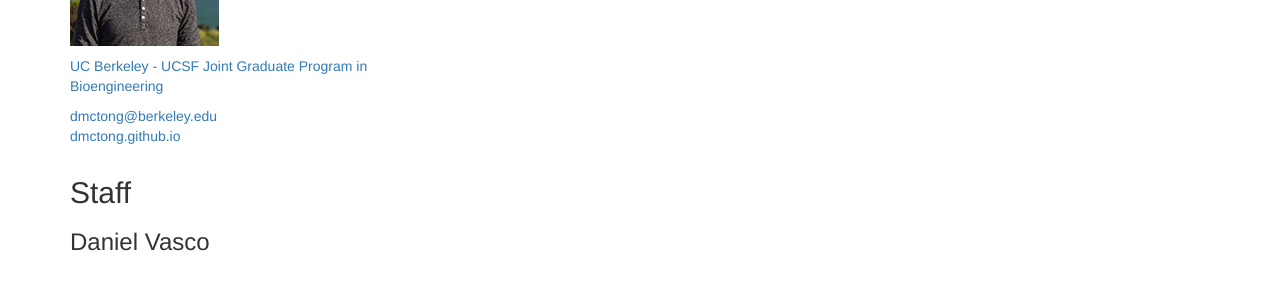
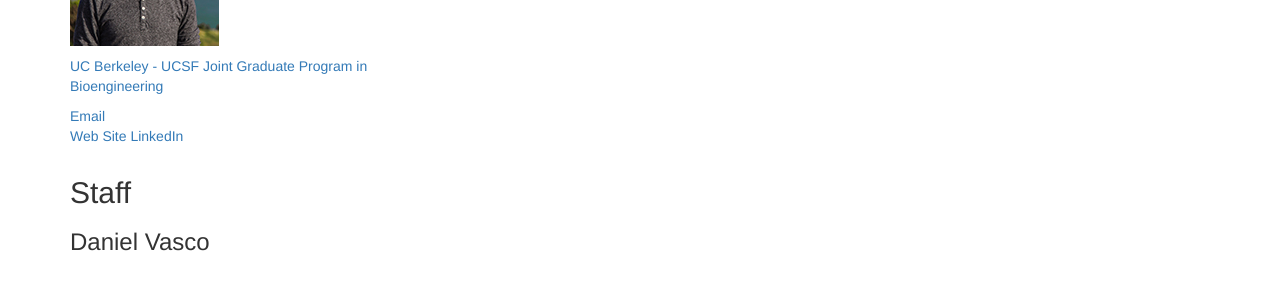
Before and after one commit to HernandezLab/hernandezlab.github.io, a Jekyll site: the page built from people/index.html, in a window 1280 px wide and 900 px high, scrolled down 1847 px. Shown: the part 465-755 px from the top of the window. Built offline with Jekyll 4.4.1, drawn with Linux system fonts in a browser that asks for light colours; nearby versions of some CDN libraries.

Commit message:
Update members.yml

```diff
--- a/_data/members.yml
+++ b/_data/members.yml
@@ -57,8 +57,9 @@
       affiliation: "[UC Berkeley - UCSF Joint Graduate Program in Bioengineering](http://bioegrad.berkeley.edu/)"
       contact:
         |-
-          [dmctong@berkeley.edu](mailto:dmctong@berkeley.edu)
-          [dmctong.github.io](https://dmctong.github.io)
+          [Email](mailto:dmctong@berkeley.edu)
+          [Web Site](https://dmctong.github.io)
+          [LinkedIn](https://www.linkedin.com/in/dominic-tong-53535320)
       description: "Dominic did his undergraduate work at the University of British Columbia in Engineering Physics, a mix of electrical engineering and applied physics. He then continued his insanity and started his Bioengineering PhD work with Dr. Ryan Hernandez at UCSF, primarily focused on the role of rare variants in determining complex phenotypes and how to use that information in diagnostics. In his spare time, Dominic likes to hike to the tops of things, build electromechanical trinkets of varying utility, and in the very near future, forge a sword."
       image: /static/img/headshot-Tong.jpg
 -
```
